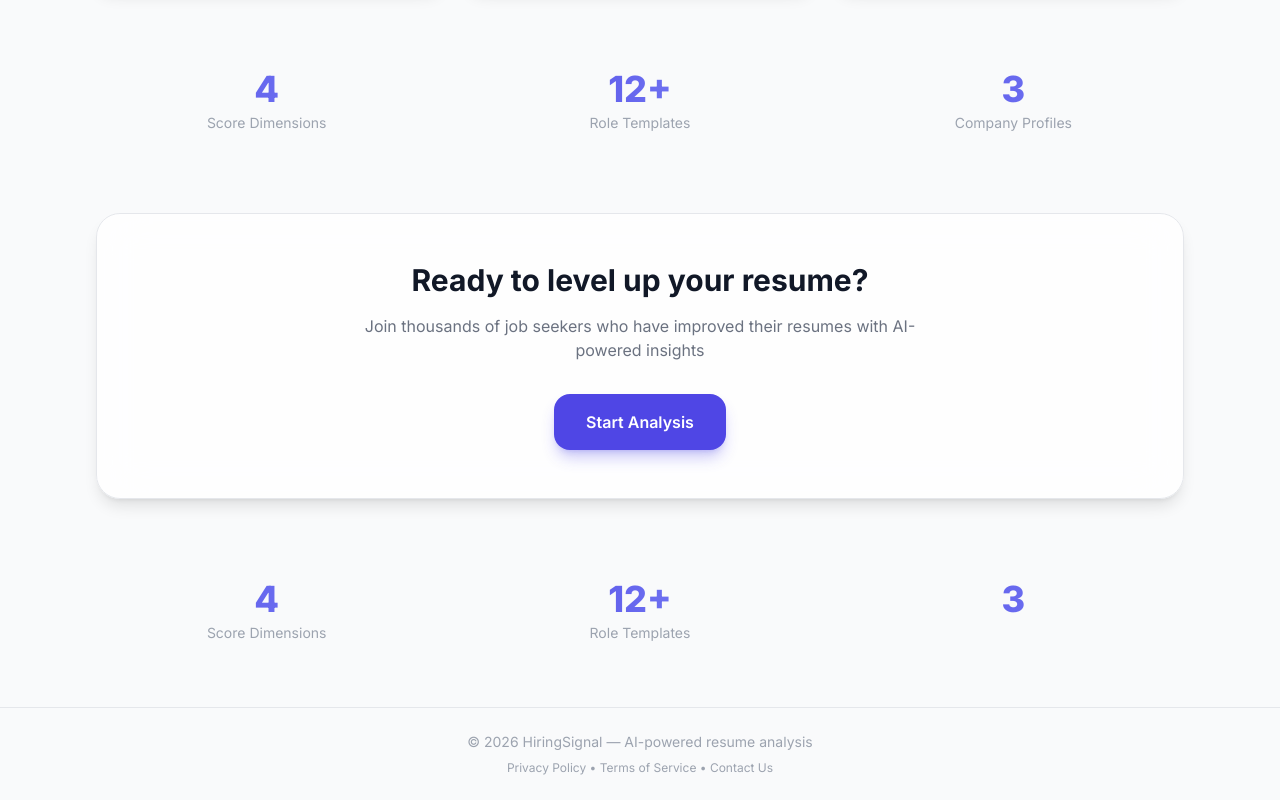
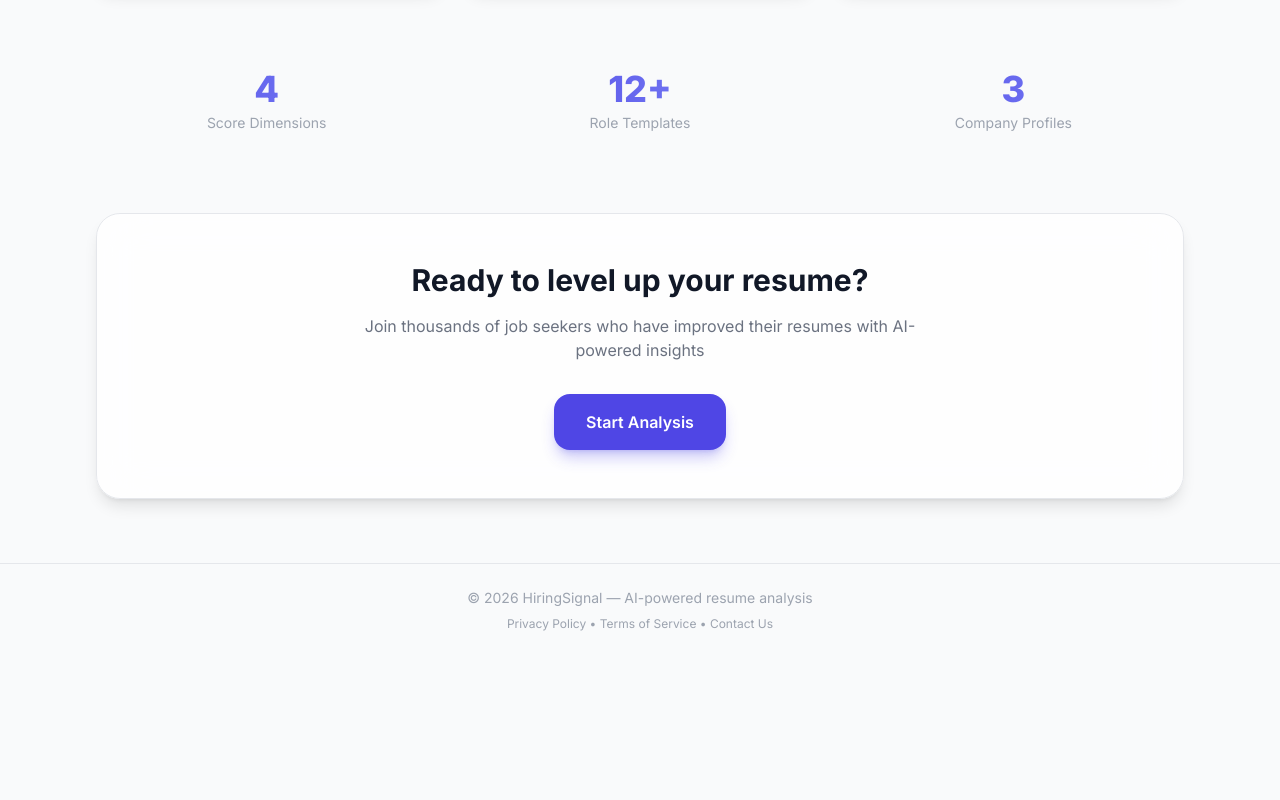
Before and after one commit to ayushsao/HiringSignal, a React (Vite) app in the folder frontend/: page / in a window 1280 px wide. Shown: the part 1607-2407 px from the top of the page. After the commit the page ends 2263 px from the top, so only its background shows below. Built offline with nearby package versions, Linux system fonts and the light colour scheme; no server answers.

Commit message:
HomePage: remove duplicate stats section to avoid double render

```diff
--- a/frontend/src/pages/HomePage.jsx
+++ b/frontend/src/pages/HomePage.jsx
@@ -314,32 +314,7 @@ export default function HomePage() {
           </motion.button>
         </motion.div>
 
-        {/* Stats */}
-        <motion.div
-          ref={statsRef}
-          initial={{ opacity: 0 }}
-          whileInView={{ opacity: 1 }}
-          viewport={{ once: true }}
-          className="mt-20 grid grid-cols-3 gap-8 text-center"
-        >
-          <div ref={stat1Ref}>
-            <div className="text-3xl sm:text-4xl font-extrabold bg-gradient-to-r from-brand-600 to-brand-400 bg-clip-text text-transparent">
-              {stat1Count}
-            </div>
-            <div className="text-sm text-gray-400 mt-1">Score Dimensions</div>
-          </div>
-          <div ref={stat2Ref}>
-            <div className="text-3xl sm:text-4xl font-extrabold bg-gradient-to-r from-brand-600 to-brand-400 bg-clip-text text-transparent">
-              {stat2Count}+
-            </div>
-            <div className="text-sm text-gray-400 mt-1">Role Templates</div>
-          </div>
-          <div ref={stat3Ref}>
-            <div className="text-3xl sm:text-4xl font-extrabold bg-gradient-to-r from-brand-600 to-brand-400 bg-clip-text text-transparent">
-              {stat3Count}
-            </div>
-          </div>
-        </motion.div>
+        {/* Removed duplicate stats section that was rendering twice */}
       </div>
     </>
   );
```
